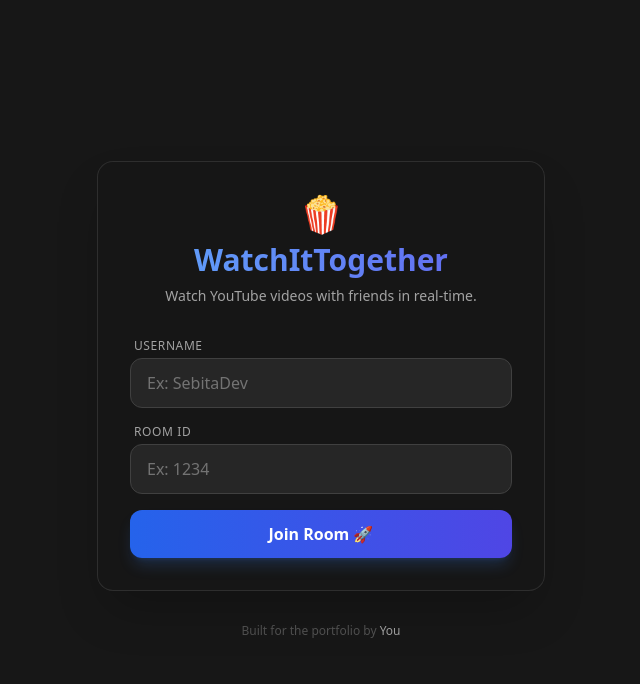
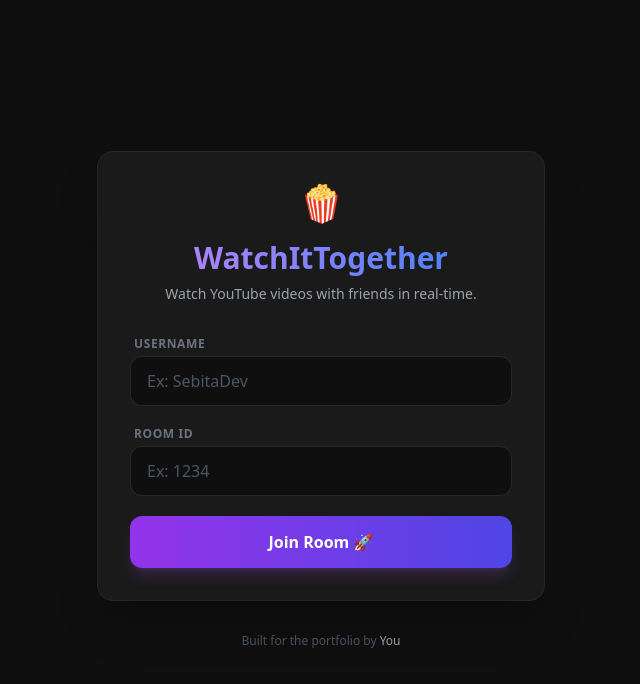
Before and after one commit to sebitacasa/watchit-frontend, a React (Vite) app: page / in a window 1280 px wide. Shown: the top 684 px of the page, without its empty margins (319-959 px from the left). Built offline with nearby package versions, Linux system fonts and the light colour scheme; no server answers.

Commit message:
adapted for PWA

```diff
--- a/src/Home.jsx
+++ b/src/Home.jsx
@@ -14,49 +14,54 @@
   };
 
   return (
-    // Agregamos justify-center para centrar verticalmente
-    <div className="flex flex-col min-h-screen justify-center items-center bg-neutral-900 text-white pt-safe pb-safe p-4">
+    // Fondo oscuro exacto al de la sala (#0f0f0f)
+    <div className="flex flex-col min-h-screen justify-center items-center bg-[#0f0f0f] text-gray-100 pt-safe pb-safe p-4 font-sans selection:bg-purple-500 selection:text-white">
 
-      {/* Tarjeta con borde sutil y fondo un poco más claro */}
-      <div className="w-full max-w-md p-8 bg-neutral-900/50 border border-white/10 rounded-2xl shadow-2xl backdrop-blur-sm">
+      {/* Tarjeta con fondo #1a1a1a para consistencia */}
+      <div className="w-full max-w-md p-8 bg-[#1a1a1a] border border-white/5 rounded-2xl shadow-2xl backdrop-blur-sm">
 
         <div className="text-center mb-8">
-          <span className="text-4xl mb-2 block">🍿</span>
-          {/* Título con gradiente */}
-          <h1 className="text-3xl font-extrabold text-transparent bg-clip-text bg-gradient-to-r from-blue-400 to-indigo-500">
+          <span className="text-4xl mb-4 block animate-bounce">🍿</span>
+
+          {/* Título con gradiente Violeta */}
+          <h1 className="text-3xl font-extrabold text-transparent bg-clip-text bg-gradient-to-r from-purple-400 to-blue-500">
             WatchItTogether
           </h1>
-          <p className="text-neutral-400 mt-2 text-sm">
+          <p className="text-gray-400 mt-2 text-sm">
             Watch YouTube videos with friends in real-time.
           </p>
         </div>
 
-        <div className="space-y-4">
+        <div className="space-y-5">
           <div>
-            <label className="block text-xs font-medium text-neutral-400 mb-1 ml-1 uppercase tracking-wider">Username</label>
+            <label className="block text-xs font-bold text-gray-500 mb-1 ml-1 uppercase tracking-wider">
+              USERNAME
+            </label>
             <input
               type="text"
               placeholder="Ex: SebitaDev"
               value={username}
               onChange={(e) => setUsername(e.target.value)}
-              className="w-full px-4 py-3 bg-neutral-800 border border-neutral-700 text-white placeholder-neutral-500 rounded-xl focus:outline-none focus:border-blue-500 focus:ring-1 focus:ring-blue-500 transition-all"
+              className="w-full px-4 py-3 bg-[#0f0f0f] border border-white/10 text-white placeholder-gray-600 rounded-xl focus:outline-none focus:border-purple-500 focus:ring-1 focus:ring-purple-500 transition-all"
             />
           </div>
 
           <div>
-            <label className="block text-xs font-medium text-neutral-400 mb-1 ml-1 uppercase tracking-wider">Room ID</label>
+            <label className="block text-xs font-bold text-gray-500 mb-1 ml-1 uppercase tracking-wider">
+              ROOM ID
+            </label>
             <input
               type="text"
               placeholder="Ex: 1234"
               value={roomId}
               onChange={(e) => setRoomId(e.target.value)}
-              className="w-full px-4 py-3 bg-neutral-800 border border-neutral-700 text-white placeholder-neutral-500 rounded-xl focus:outline-none focus:border-blue-500 focus:ring-1 focus:ring-blue-500 transition-all"
+              className="w-full px-4 py-3 bg-[#0f0f0f] border border-white/10 text-white placeholder-gray-600 rounded-xl focus:outline-none focus:border-purple-500 focus:ring-1 focus:ring-purple-500 transition-all"
             />
           </div>
 
           <button
             onClick={handleJoin}
-            className="w-full mt-2 bg-gradient-to-r from-blue-600 to-indigo-600 hover:from-blue-500 hover:to-indigo-500 text-white font-bold py-3 rounded-xl shadow-lg shadow-blue-500/20 transition-all transform hover:scale-[1.02] active:scale-95"
+            className="w-full mt-4 bg-gradient-to-r from-purple-600 to-indigo-600 hover:from-purple-500 hover:to-indigo-500 text-white font-bold py-3.5 rounded-xl shadow-lg shadow-purple-500/20 transition-all transform hover:scale-[1.02] active:scale-95"
           >
             Join Room 🚀
           </button>
@@ -64,9 +69,8 @@
 
       </div>
 
-      {/* Footer pequeño */}
-      <p className="mt-8 text-neutral-600 text-xs">
-        Built for the portfolio by <span className="text-neutral-400">You</span>
+      <p className="mt-8 text-gray-600 text-xs">
+        Built for the portfolio by <span className="text-gray-400">You</span>
       </p>
     </div>
   );
```
